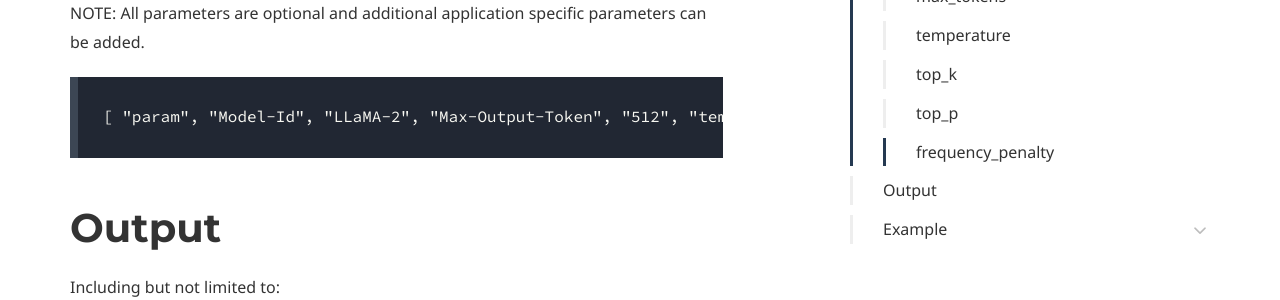
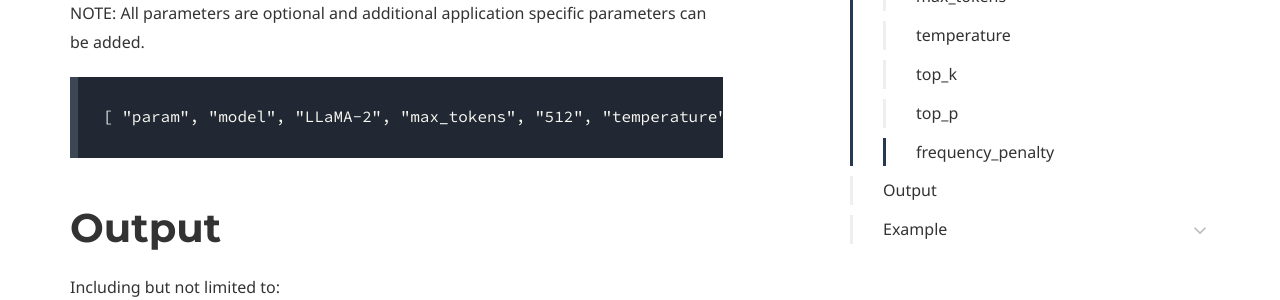
Before and after one commit to nostr-protocol/data-vending-machines, a Jekyll site: the page built from kinds/65010.md, in a window 1280 px wide and 900 px high, scrolled down 2513 px. Shown: the part 154-454 px from the top of the window. Built offline with Jekyll 4.4.1, drawn with Linux system fonts in a browser that asks for light colours; some web fonts are replaced.

Commit message:
Update 65010.md line changed

````diff
--- a/kinds/65010.md
+++ b/kinds/65010.md
@@ -63,7 +63,7 @@
 NOTE: All parameters are optional and additional application specific parameters can be added.
 
 ```
-[ "param", "Model-Id", "LLaMA-2", "Max-Output-Token", "512", "temperature", "0.5", "Top-K", "50", "Top-P", "0.7",  "Repetition-Penalty", "1"]
+[ "param", "model", "LLaMA-2", "max_tokens", "512", "temperature", "0.5", "top-k", "50", "top-p", "0.7",  "frequency_penalty", "1"]
 ```
 
 # Output
````
